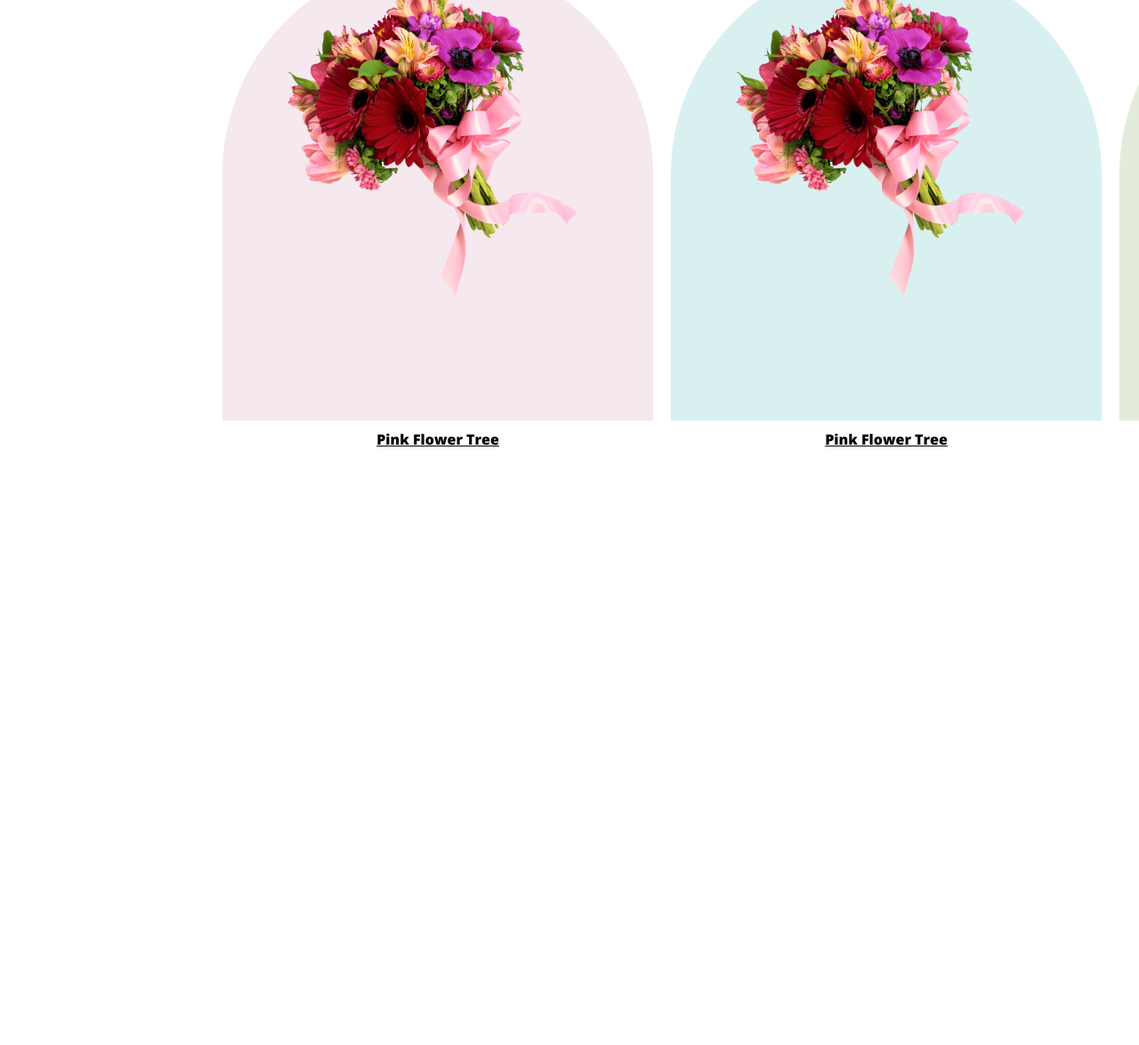
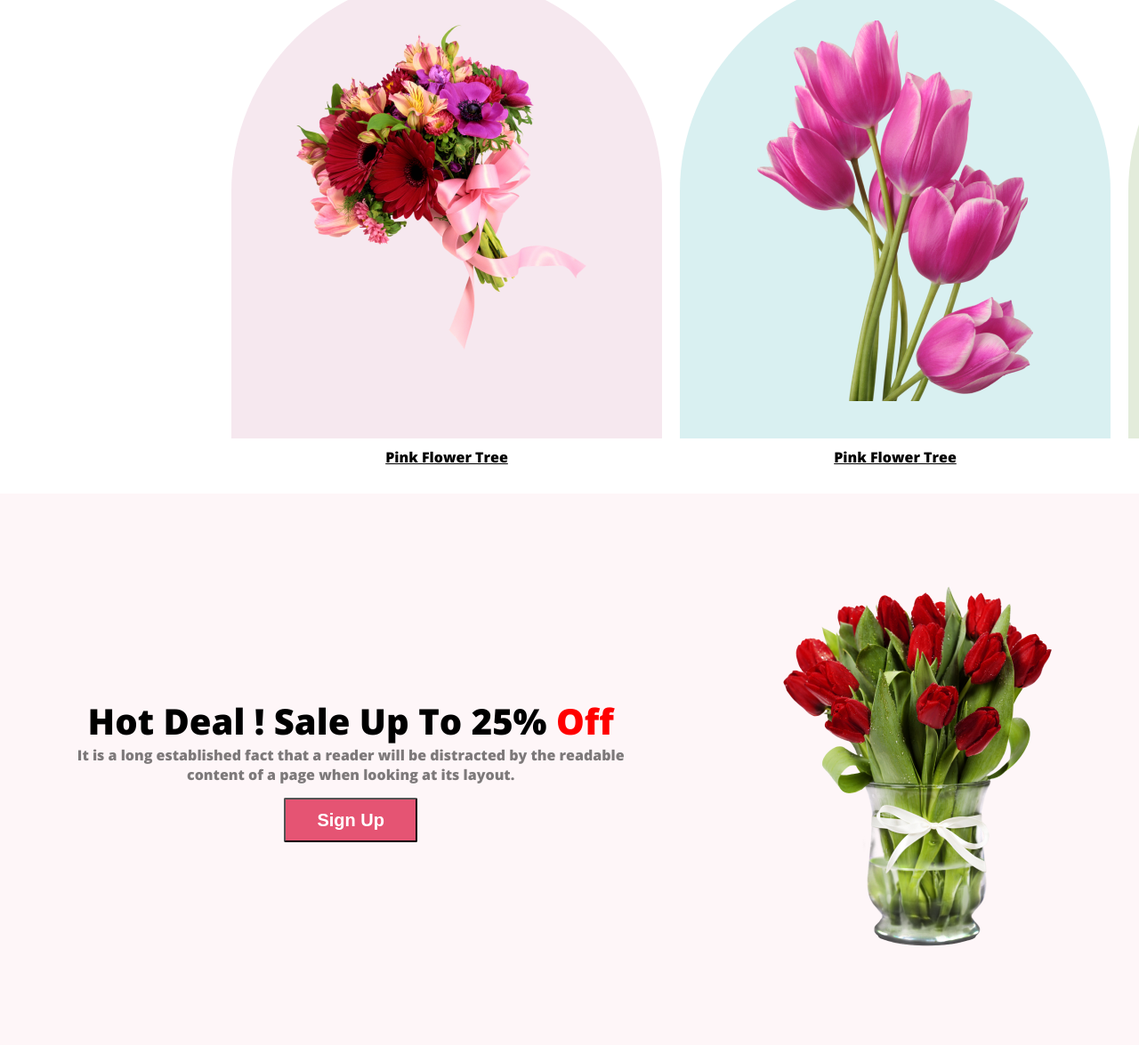
Before and after one commit to MridulChadraNath/Flower-shop-assignment, a plain HTML site: page index.html in a window 1280 px wide. Shown: the part 846-2021 px from the top of the page at 89% size. Before the commit the page ends 1361 px from the top, so only its background shows below. Drawn offline with nearby package versions, Linux system fonts and the light colour scheme.

Commit message:
Discount section done

```diff
--- a/CSS/style.css
+++ b/CSS/style.css
@@ -2,14 +2,19 @@
     margin: 0px;
     padding: 0px;
 }
-.pink{
+
+.pink {
     background: rgba(167, 33, 98, 0.1)
 }
-.semi-sky-blue{
+.red-color{
+    color: red;
+}
+
+.semi-sky-blue {
     background: rgba(5, 151, 160, 0.15);
 }
 
-.yellow-water-color{
+.yellow-water-color {
     background: rgba(71, 125, 17, 0.15);
 }
 
@@ -67,6 +72,7 @@ body {
 .featured {
     padding-top: 30px;
     text-align: center;
+    margin: 20px 10px;
 }
 
 .featured-headline {
@@ -95,3 +101,23 @@ body {
     border-radius: 300px 300px 0px 0px;
     margin: 10px;
 }
+
+.tree-box-img{
+    padding-top: 20px;
+    margin-top: 20px;
+}
+
+/* Discount section here */
+.discount-container{
+    display: flex;
+    justify-content: space-around;
+    align-items: center;
+    text-align: center;
+    height: 620px;
+    background: rgba(229, 84, 115, 0.05);
+}
+
+
+.btn-discount{
+    margin-top: 15px;
+}
--- a/index.html
+++ b/index.html
@@ -47,26 +47,33 @@
 
             <div>
                 <div class="tree-box semi-sky-blue">
-                    <img class="tree-box-img" src="Flower Asset/pngwing 5.png" alt="">
+                    <img class="tree-box-img" src="Flower Asset/pngwing 6.png" alt="">
                 </div>
                 <u class="featured-name">Pink Flower Tree</u>
             </div>
 
             <div>
                 <div class="tree-box yellow-water-color">
-                    <img class="tree-box-img" src="Flower Asset/pngwing 5.png" alt="">
+                    <img class="tree-box-img" src="Flower Asset/pngwing 7.png" alt="">
                 </div>
                 <u class="featured-name">Pink Flower Tree</u>
             </div>
         </div>
-        <!-- <div class="tree-box semi-sky-blue">
-            <img class="tree-box-img" src="Flower Asset/pngwing 6.png" alt="">
-            <u class="featured-name">Pink Flower Tree</u>
+    </section>
+    <!-- Discount section here -->
+    <section class="discount-container">
+        <div class="discount-info">
+            <h3 class="featured-headline">Hot Deal ! Sale Up To 25% <span class="red-color">Off</span></h3>
+
+            <p class="featured-info">It is a long established fact that a reader will be distracted by the readable<br> content of a page when looking at its layout.</p>
+            <button class="btn btn-discount">Sign Up</button>
         </div>
-        <div class="tree-box yellow-water-color">
-            <img class="tree-box-img" src="Flower Asset/pngwing 7.png" alt="">
-            <u class="featured-name">Pink Flower Tree</u>
-        </div> -->
+
+        <div>
+            <img src="Flower Asset/pngwing 8.png" alt="">
+        </div>
+
+
     </section>
 
 </body>
```
Lines whose indentation alone changed are shown as unchanged.
